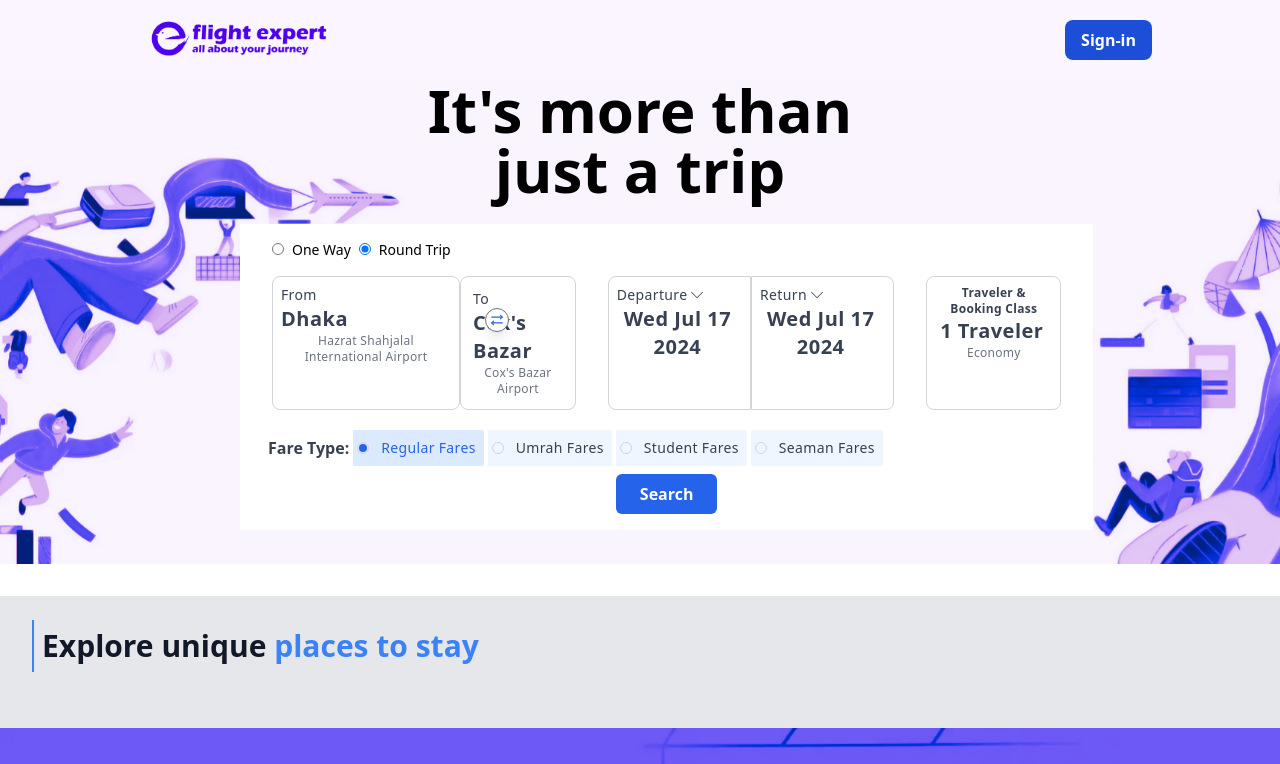
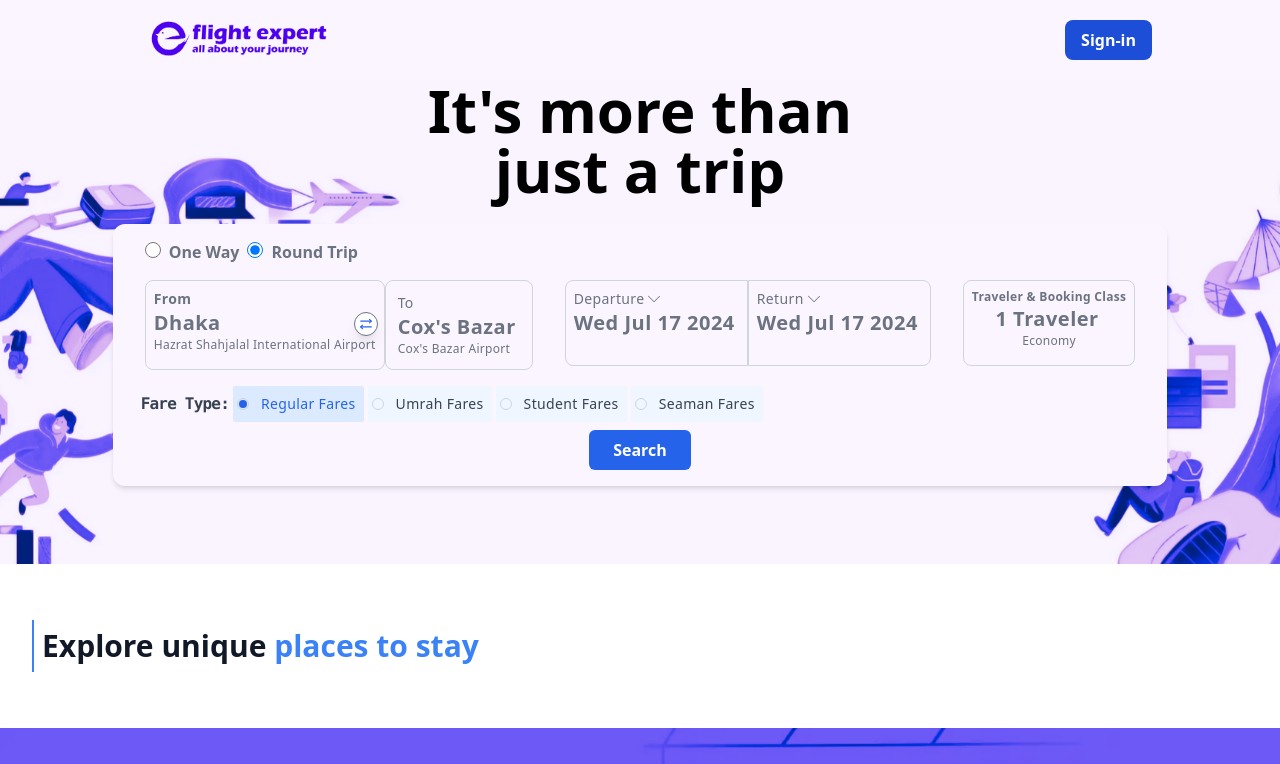
Before and after one commit to Dineshbhandari2023/FlightExpert, a React (Vite) app: page / in a window 1280 px wide. Shown: the top 764 px of the page. Built offline with nearby package versions, Linux system fonts and the light colour scheme.

Commit message:
refactoring code

```diff
--- a/src/components/Airport.jsx
+++ b/src/components/Airport.jsx
@@ -121,32 +121,37 @@ const Airport = () => {
   );
 
   return (
-    <div className="p-4 mb-1 flex flex-row tracking-tighter relative">
+    <div className="sm:flex-col md:flex-col">
+      <div className="relative p-4 flex sm:flex-row-2">
         <div
-        className="p-2 border border-gray-300 rounded-lg cursor-pointer"
+          className="p-2 border border-gray-300 rounded-lg cursor-pointer w-2/10"
           onClick={() => handleFieldClick("from")}
         >
-        <label className="flex font-medium text-sm text-gray-700 tracking-wide">
+          <label className="flex font-medium md:font-semibold text-sm text-gray-500 tracking-wide">
             From
           </label>
-        <div className="pr-1 text-start text-xl text-gray-700 font-bold tracking-wide">
+          <div className="pr-1 text-start text-xl text-gray-500 font-bold tracking-wide">
             {from.city}
           </div>
-        <div className="text-xs text-gray-500 tracking-wide">{from.name}</div>
+          <div className="text-xs text-start text-gray-500 tracking-wide">
+            {from.name}
           </div>
-      <TbArrowsRightLeft className="absolute py-1 ml-[213px] my-8 size-6 z-10 text-blue-600 border border-gray-500 rounded-full shadow-lg bg-white" />
+        </div>
+        <TbArrowsRightLeft className="absolute py-1 ml-[209px] my-8 size-6 z-10 text-blue-600 border border-gray-500 rounded-full shadow-lg bg-white" />
         <div
-        className="p-1 border border-gray-300 rounded-lg cursor-pointer"
+          className="p-1 border border-gray-300 rounded-lg cursor-pointer w-2/10"
           onClick={() => handleFieldClick("to")}
         >
           <div className="p-2">
-          <label className="flex font-medium text-sm text-gray-700 tracking-wide">
+            <label className="flex font-medium text-sm text-gray-500 tracking-wide">
               To
             </label>
-          <div className="pr-1 text-start text-xl text-gray-700 font-bold tracking-wide">
+            <div className="pr-1 text-start text-xl text-gray-500 font-bold tracking-wide">
               {to.city}
             </div>
-          <div className="text-xs text-gray-500 tracking-wide">{to.name}</div>
+            <div className="text-xs text-start text-gray-500 tracking-wide">
+              {to.name}
+            </div>
           </div>
         </div>
 
@@ -175,7 +180,7 @@ const Airport = () => {
                     onClick={() => handleSelect(selectedField, airport)}
                   >
                     <div className="flex-cols-2">
-                    <div className="font-semibold text-xs tracking-wide">
+                      <div className="font-semibold text-xs text-gray-500 tracking-wide">
                         {airport.city}, {airport.country}
                       </div>
                       <div className="">
@@ -194,6 +199,7 @@ const Airport = () => {
           </div>
         )}
       </div>
+    </div>
   );
 };
 
--- a/src/components/FareType.jsx
+++ b/src/components/FareType.jsx
@@ -13,9 +13,10 @@ const FareType = () => {
   };
 
   return (
-    <div className="">
     <div className="flex items-center space-x-1 ml-3">
-        <label className="font-semibold text-gray-700">Fare Type:</label>
+      <label className="font-semibold font-mono tracking-tighter text-gray-700">
+        Fare Type:
+      </label>
       {["Regular Fares", "Umrah Fares", "Student Fares", "Seaman Fares"].map(
         (fare) => (
           <label
@@ -51,10 +52,9 @@ const FareType = () => {
                 </div>
                 <div className="text-gray-600 text-xs">
                   This fare is valid for Umrah travelers who possess a valid
-                    Umrah Visa and are not traveling during the restricted
-                    periods set by the Kingdom of Saudi Arabia. If a traveler
-                    does not meet these conditions, the airline will deny
-                    boarding.
+                  Umrah Visa and are not traveling during the restricted periods
+                  set by the Kingdom of Saudi Arabia. If a traveler does not
+                  meet these conditions, the airline will deny boarding.
                 </div>
               </div>
             )}
@@ -67,8 +67,8 @@ const FareType = () => {
                   Only students above 12 years of age are eligible for special
                   fares and/or additional baggage allowances. Carrying valid
                   student ID cards and student visas (where applicable) is
-                    mandatory, else the passenger may be denied boarding or
-                    asked to pay for extra baggage.
+                  mandatory, else the passenger may be denied boarding or asked
+                  to pay for extra baggage.
                 </div>
               </div>
             )}
@@ -80,12 +80,12 @@ const FareType = () => {
                 <div className="text-gray-600 text-xs">
                   Individuals employed aboard vessels such as tankers, cruise
                   ships and in onshore or offshore oil or energy production
-                    zones fall under the category of seafarers. These can
-                    include administrators, engineers, captains, technicians,
-                    workers, or support staff certified by authorized
-                    organizations as licensed personnel. It is crucial for them
-                    to carry a valid identification and letters, as failure to
-                    do so could result in denial of boarding.
+                  zones fall under the category of seafarers. These can include
+                  administrators, engineers, captains, technicians, workers, or
+                  support staff certified by authorized organizations as
+                  licensed personnel. It is crucial for them to carry a valid
+                  identification and letters, as failure to do so could result
+                  in denial of boarding.
                 </div>
               </div>
             )}
@@ -93,7 +93,6 @@ const FareType = () => {
         )
       )}
     </div>
-    </div>
   );
 };
 
--- a/src/components/FlightSearchForm.jsx
+++ b/src/components/FlightSearchForm.jsx
@@ -1,4 +1,4 @@
-import React, { useState } from "react";
+import React, { useState, useEffect } from "react";
 import FareType from "./FareType";
 import TripType from "./TripType";
 import Airport from "./Airport";
@@ -15,22 +15,15 @@ function FlightSearchForm() {
   };
 
   return (
-    // <div className="flex justify-center items-center bg-transparent">
-    // <div className="m-1 p-4 h-60 w-auto border border-gray-300 rounded-lg shadow-lg bg-transparent relative">
-    // <div className="z-10 mx-6 justify-center items-top bg-transparent">
-    // {/* <div className="my-20 p-4 h-60 w-auto justify-center border border-gray-300 rounded-lg shadow-lg bg-white "> */}
-    <div className=" w-8/12 z-10 ml-60 justify-center text-center bg-white p-4">
-      {/* <TripType /> */}{" "}
+    <div className="relative z-10 justify-center text-center bg-purple-50 shadow-md p-4 rounded-xl">
       <TripType tripType={tripType} setTripType={setTripType} />
-      <div className="flex">
-        <div className=" flex flex-row ">
-          <Airport />
-          {/* <SelectDate /> */}{" "}
-          <SelectDate tripType={tripType} setTripType={setTripType} />
-          <TravellerBooking />
-        </div>
+      <div className="flex justify-center text-center md:grid-rows-3">
+        <Airport />
+        <SelectDate tripType={tripType} setTripType={setTripType} />
+        <TravellerBooking />
       </div>
       <FareType />
+
       <div className="text-center">
         <button
           className="relative mt-2 bg-blue-600 text-white px-6 py-2 rounded-md text-md font-semibold font-sans"
--- a/src/components/HeroSection.jsx
+++ b/src/components/HeroSection.jsx
@@ -6,16 +6,20 @@ const Banner = () => {
   return (
     <div>
       <div
-        className="relative justify-center text-center h-[484px] bg-cover bg-center"
+        className="relative justify-center text-center h-[484px] bg-center bg-cover"
         style={{ backgroundImage: `url(${backgroundImage})` }}
       >
-        <div className="flex  justify-center left-1/2">
-          <span className="text-6xl mb-6 font-bold text-black justify-center text-center">
-            It's more than
-            <br /> just a trip
-          </span>
+        <div className="justify-center text-center">
+          <div className="flex justify-center">
+            <span className="text-6xl mb-6 font-bold text-black justify-center text-center">
+              It's more than
+              <br /> just a trip
+            </span>
+          </div>
+          <div className="flex justify-center text-center">
+            <FlightSearchForm />
+          </div>
         </div>
-        <FlightSearchForm />
       </div>
     </div>
   );
--- a/src/components/SelectDate.jsx
+++ b/src/components/SelectDate.jsx
@@ -35,10 +35,10 @@ const SelectDate = ({ tripType, setTripType }) => {
         className="p-2 border border-gray-300 rounded-l-lg cursor-pointer relative"
         onClick={handleDepartureClick}
       >
-        <label className="flex font-medium text-sm text-gray-700 tracking-wide">
+        <label className="flex font-medium text-sm text-gray-500 tracking-wide">
           Departure <SlArrowDown className="m-1 size-3 cursor-pointer" />
         </label>
-        <div className="pr-1 text-xl text-gray-700 font-bold tracking-wide">
+        <div className="pr-1 text-xl text-gray-500 font-bold tracking-wide">
           {dateRange[0].startDate.toDateString()}
         </div>
         {isDepartureOpen && (
@@ -67,10 +67,10 @@ const SelectDate = ({ tripType, setTripType }) => {
         }`}
         onClick={handleReturnClick}
       >
-        <label className="flex font-medium text-sm text-gray-700 tracking-wide">
+        <label className="flex font-medium text-sm text-gray-500 tracking-wide">
           Return <SlArrowDown className="m-1 size-3 cursor-pointer" />
         </label>
-        <div className="pr-1 text-xl text-gray-700 font-bold tracking-wide">
+        <div className="pr-1 text-xl text-gray-500 font-bold tracking-wide">
           {tripType === "oneWay"
             ? "Tap to book return ticket"
             : dateRange[0].endDate.toDateString()}
--- a/src/components/TravelBanner.jsx
+++ b/src/components/TravelBanner.jsx
@@ -3,7 +3,7 @@ import hero2 from "../assets/hero2.png";
 
 const TravelBanner = () => {
   return (
-    <div className="bg-gray-200">
+    <div className="">
       <div className="max-w-7xl my-8 mx-auto py-6 px-4 sm:px-6 lg:px-8">
         <h1 className="text-3xl font-bold text-gray-900 border-l-[2px] p-2 border-blue-500">
           Explore unique <span className="text-blue-500">places to stay</span>
--- a/src/components/TravellerBooking.jsx
+++ b/src/components/TravellerBooking.jsx
@@ -48,10 +48,10 @@ const TravellerBooking = () => {
         className="p-2 border border-gray-300 rounded-lg cursor-pointer relative"
         onClick={handleTravelerClick}
       >
-        <label className="flex text-xs font-semibold text-gray-700 tracking-wide">
+        <label className="flex text-xs font-semibold text-gray-500 tracking-wide">
           Traveler & Booking Class
         </label>
-        <div className="pr-1 text-xl text-gray-700 font-bold tracking-wide">
+        <div className="pr-1 text-xl text-gray-500 font-bold tracking-wide">
           {totalTravelers} Traveler{totalTravelers > 1 && "s"}
         </div>
         <div className="text-xs text-gray-500 tracking-wide">{travelClass}</div>
--- a/src/components/TripType.jsx
+++ b/src/components/TripType.jsx
@@ -2,7 +2,7 @@ import React, { useState } from "react";
 
 const TripType = ({ tripType, setTripType }) => {
   return (
-    <div className="flex flex-initial text-sm ml-4">
+    <div className="flex text-md text-gray-500 font-semibold ml-4">
       <label className="mr-2">
         <input
           type="radio"
@@ -10,7 +10,7 @@ const TripType = ({ tripType, setTripType }) => {
           value="oneWay"
           checked={tripType === "oneWay"}
           onChange={() => setTripType("oneWay")}
-          className="mr-2 size-3"
+          className="mr-2 size-4"
         />
         One Way
       </label>
@@ -21,7 +21,7 @@ const TripType = ({ tripType, setTripType }) => {
           value="roundTrip"
           checked={tripType === "roundTrip"}
           onChange={() => setTripType("roundTrip")}
-          className="mr-2 size-3"
+          className="mr-2 size-4"
         />
         Round Trip
       </label>
```
Also changed, not shown: src/components/ModifySearch.jsx (+28 -5 lines). Lines whose indentation alone changed are shown as unchanged.
